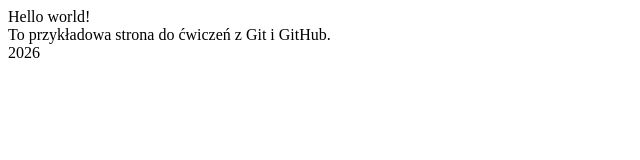
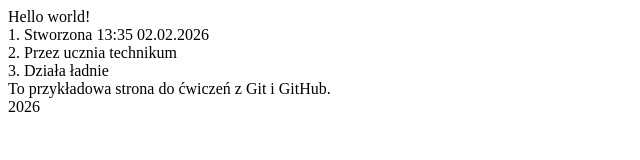
Before and after one commit to Kiont/pierwsze-repo, a plain HTML site: page index.html in a window 1280 px wide. Shown: the whole page, without its empty margins (0-640 px from the left). Drawn offline with Linux system fonts and the light colour scheme.

Commit message:
Dodano sekcję Informacje

```diff
--- a/index.html
+++ b/index.html
@@ -10,6 +10,7 @@
     <header>
         Hello world!
     </header>
+    <section id="informacja">1. Stworzona 13:35 02.02.2026 <br> 2. Przez ucznia technikum <br> 3. Działa ładnie</section>
     To przykładowa strona do ćwiczeń z Git i GitHub.
     <footer>
         2026
```
